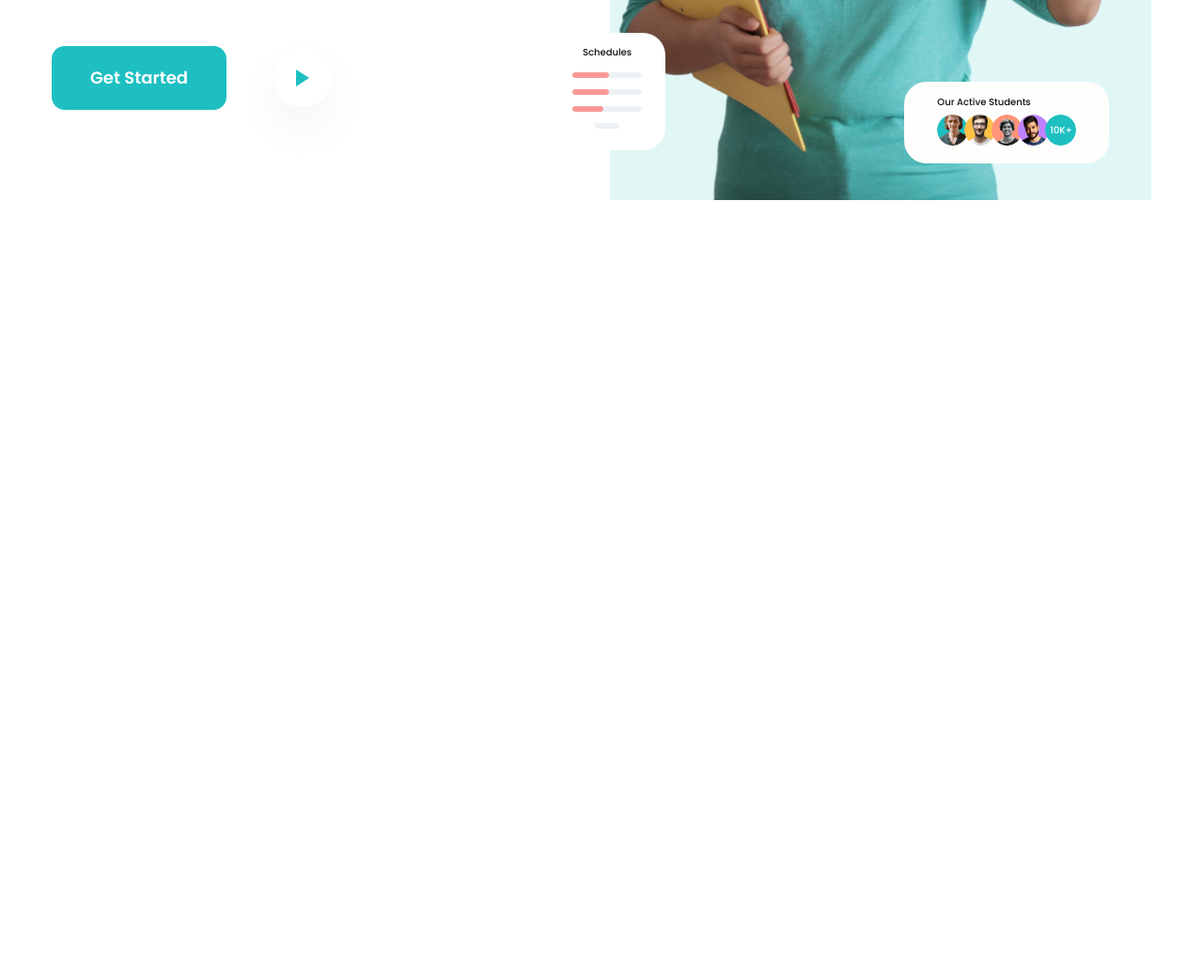
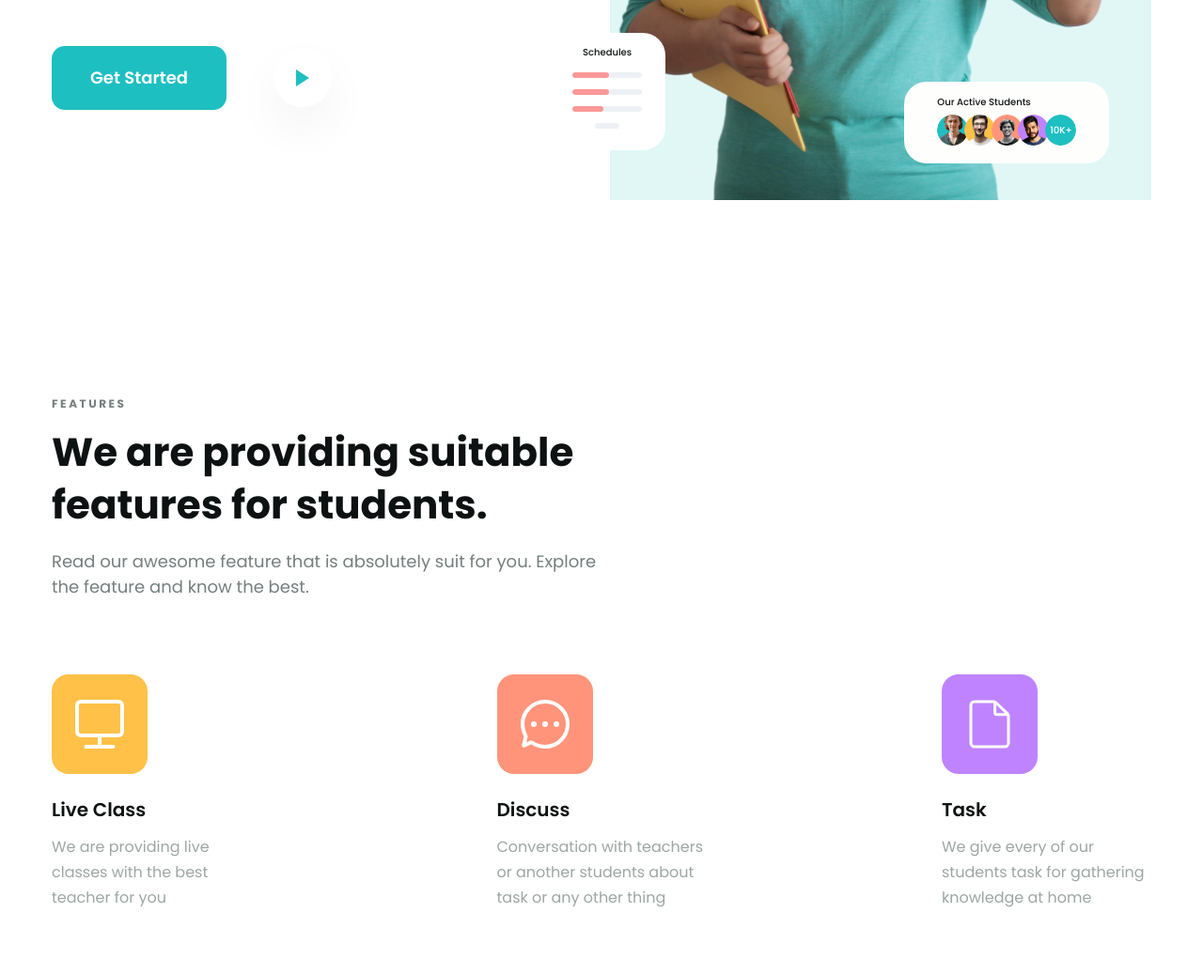
Before and after one commit to linhtc22/htmlcss-project-03, a plain HTML site: page index.html in a window 1280 px wide. Shown: the part 568-1605 px from the top of the page at 94% size. Before the commit the page ends 862 px from the top, so only its background shows below. Drawn offline with Linux system fonts and the light colour scheme.

Commit message:
Làm phần Features

```diff
--- a/assets/css/styles.css
+++ b/assets/css/styles.css
@@ -177,7 +177,7 @@ a {
 .hero__play:hover {
   background: var(--primary-color);
   color: #fff;
-  scale: 0.9;
+  scale: 1.1;
 }
 
 .hero__media {
@@ -237,7 +237,7 @@ a {
 .hero-course__title {
   margin-left: 16px;
   max-width: 55px;
-  line-height: 1.4;
+  line-height: normal;
 }
 
 .hero-title {
@@ -301,9 +301,65 @@ a {
 }
 
 .hero-groups__img:hover {
-  scale: 0.9;
+  scale: 1.1;
 }
 
 .hero-groups__img + .hero-groups__img {
   margin-left: -7px;
 }
+
+/* Features */
+.features {
+  margin: 65px 0;
+  padding: 65px 0;
+}
+
+.features__sub {
+  color: #767e7e;
+  font-size: 1.2rem;
+  font-weight: 700;
+}
+
+.features__heading {
+  max-width: 577px;
+  margin-top: 18px;
+  font-size: 4.2rem;
+  line-height: 1.33;
+}
+
+.features__desc {
+  max-width: 590px;
+  margin-top: 18px;
+  font-size: 1.8rem;
+  line-height: normal;
+}
+
+.features__list {
+  display: flex;
+  justify-content: space-between;
+  margin-top: 80px;
+}
+
+.features__icon {
+  transition: 0.5s;
+  cursor: pointer;
+}
+
+.features__icon:hover {
+  scale: 1.1;
+}
+
+.features-item__heading {
+  margin-top: 26px;
+  color: #0d1111;
+  font-size: 2rem;
+  font-weight: 600;
+}
+
+.features-item__desc {
+  max-width: 223px;
+  margin-top: 16px;
+  color: #9da6a5;
+  font-size: 1.6rem;
+  line-height: 1.69;
+}
--- a/index.html
+++ b/index.html
@@ -244,5 +244,113 @@
         </section>
       </div>
     </header>
+
+    <!-- Main -->
+    <main>
+      <!-- Features -->
+      <section class="features">
+        <div class="container">
+          <p class="features__sub">F E A T U R E S</p>
+          <h2 class="features__heading section-heading">
+            We are providing suitable features for students.
+          </h2>
+          <p class="features__desc section-desc">
+            Read our awesome feature that is absolutely suit for you. Explore
+            the feature and know the best.
+          </p>
+
+          <section class="features__list">
+            <!-- features item 1-->
+            <div class="features-item">
+              <div class="features__icon">
+                <svg
+                  xmlns="http://www.w3.org/2000/svg"
+                  width="102"
+                  height="106"
+                  viewBox="0 0 102 106"
+                  fill="none"
+                >
+                  <path
+                    d="M0 18C0 8.05887 8.05888 0 18 0H84C93.9411 0 102 8.05888 102 18V88C102 97.9411 93.9411 106 84 106H18C8.05887 106 0 97.9411 0 88V18Z"
+                    fill="#FFC147"
+                  />
+                  <path
+                    d="M51 77V65M51 77H36.6M51 77H65.4M51 65H71C73.2091 65 75 63.2091 75 61V33C75 30.7909 73.2091 29 71 29H31C28.7909 29 27 30.7909 27 33V61C27 63.2091 28.7909 65 31 65H51Z"
+                    stroke="white"
+                    stroke-width="4"
+                    stroke-linecap="round"
+                  />
+                </svg>
+              </div>
+              <h3 class="features-item__heading">Live Class</h3>
+              <p class="features-item__desc">
+                We are providing live classes with the best teacher for you
+              </p>
+            </div>
+
+            <!-- features item 2-->
+            <div class="features-item">
+              <div class="features__icon">
+                <svg
+                  xmlns="http://www.w3.org/2000/svg"
+                  width="102"
+                  height="106"
+                  viewBox="0 0 102 106"
+                  fill="none"
+                >
+                  <path
+                    d="M0 18C0 8.05887 8.05888 0 18 0H84C93.9411 0 102 8.05888 102 18V88C102 97.9411 93.9411 106 84 106H18C8.05887 106 0 97.9411 0 88V18Z"
+                    fill="#FF947A"
+                  />
+                  <path
+                    d="M51 77C64.2548 77 75 66.2548 75 53C75 39.7452 64.2548 29 51 29C37.7452 29 27 39.7452 27 53C27 57.3447 28.1545 61.4198 30.1734 64.9352C30.4385 65.3968 30.5311 65.9403 30.4086 66.4584L28.2 75.8L35.5364 72.6573C36.1944 72.3755 36.9491 72.4723 37.5414 72.8741C41.3797 75.4784 46.0121 77 51 77Z"
+                    stroke="white"
+                    stroke-width="4"
+                    stroke-linejoin="round"
+                  />
+                  <circle cx="39" cy="53" r="3" fill="white" />
+                  <circle cx="51" cy="53" r="3" fill="white" />
+                  <circle cx="63" cy="53" r="3" fill="white" />
+                </svg>
+              </div>
+              <h3 class="features-item__heading">Discuss</h3>
+              <p class="features-item__desc">
+                Conversation with teachers or another students about task or any
+                other thing
+              </p>
+            </div>
+
+            <!-- features item 3-->
+            <div class="features-item">
+              <div class="features__icon">
+                <svg
+                  xmlns="http://www.w3.org/2000/svg"
+                  width="102"
+                  height="106"
+                  viewBox="0 0 102 106"
+                  fill="none"
+                >
+                  <path
+                    d="M0 18C0 8.05887 8.05888 0 18 0H84C93.9411 0 102 8.05888 102 18V88C102 97.9411 93.9411 106 84 106H18C8.05887 106 0 97.9411 0 88V18Z"
+                    fill="#BF83FF"
+                  />
+                  <path
+                    d="M56.625 29H35C32.7909 29 31 30.7909 31 33V73C31 75.2091 32.7909 77 35 77H67C69.2091 77 71 75.2091 71 73V42.8M56.625 29L71 42.8M56.625 29V40.8C56.625 41.9046 57.5204 42.8 58.625 42.8H71"
+                    stroke="white"
+                    stroke-width="3"
+                    stroke-linejoin="round"
+                  />
+                </svg>
+              </div>
+              <h3 class="features-item__heading">Task</h3>
+              <p class="features-item__desc">
+                We give every of our students task for gathering knowledge at
+                home
+              </p>
+            </div>
+          </section>
+        </div>
+      </section>
+    </main>
   </body>
 </html>
```
